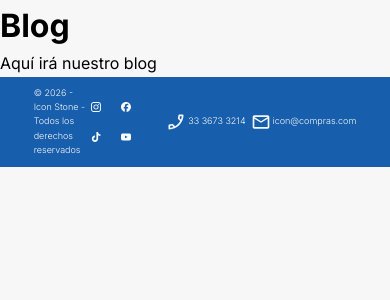
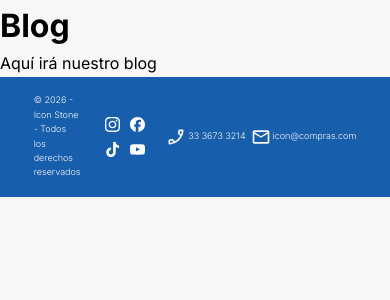
Before and after one commit to ubymarkdev/icon_new_page_2026, a Django app: page /blog/ in a window 390 px wide. Shown: the part 68-368 px from the top of the page. Run offline with Django 5.2, Linux system fonts and the light colour scheme.

Commit message:
home movil 1

```diff
--- a/static/css/base.css
+++ b/static/css/base.css
@@ -127,7 +127,8 @@ footer {
 
 @media (max-width:480px ) {footer {
     justify-content: center;
-    gap: 25px
+    gap: 25px;
+    height: 120px;
 }}
 
 footer p {
@@ -148,7 +149,7 @@ footer p {
 }
 
 @media (max-width:480px ) {.texto_footer {
-    gap: 0px;
+    gap: 12px;
     align-items: center;
     text-align: left;
     width: 25%;
@@ -176,6 +177,7 @@ footer p {
 @media (max-width:480px ) {.iconos_redes {
     display: grid;
     grid-template-columns: 1fr 1fr;
+    gap: 10px;
 }}
 
 .iconos_redes a {
@@ -191,7 +193,7 @@ footer p {
 }
 
 @media (max-width:480px ) {.iconos_redes svg {
-    height: 10px;
+    height: 15px;
     width: auto;
 }}
 
```
Also changed, not shown: core/static/core/css/core.css (+13 -9 lines).
